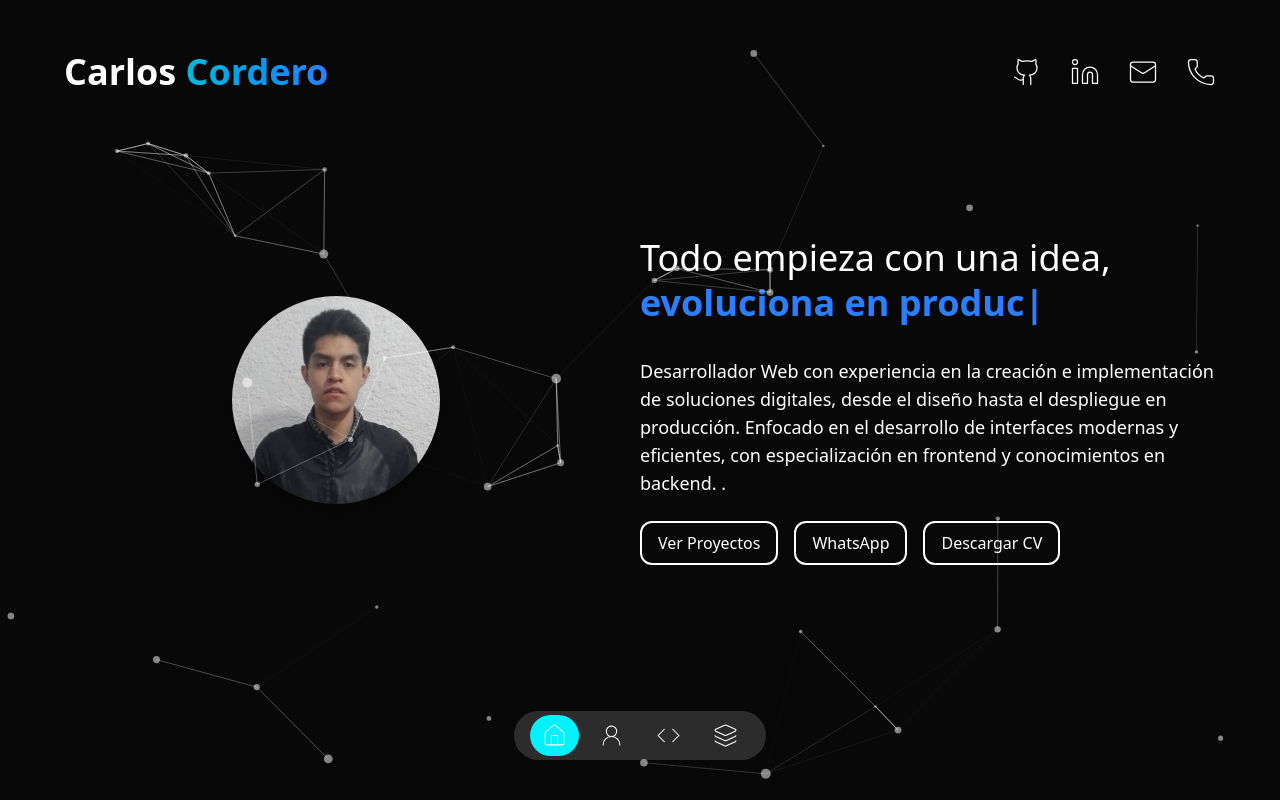
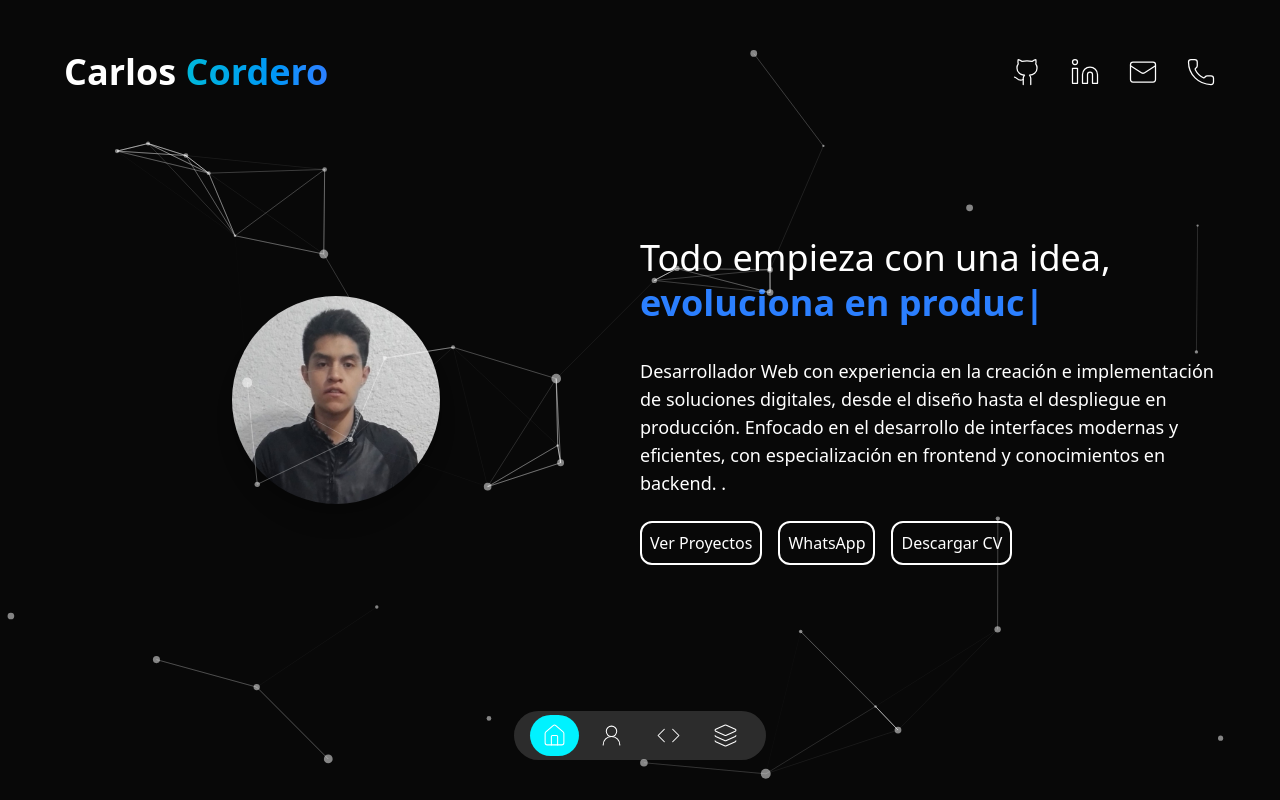
Before and after one commit to Carlos785XR08/Portfolio-Carlos-Cordero, a Next.js app: page / in a window 1280 px wide. Built offline with nearby package versions, Linux system fonts and the light colour scheme.

Commit message:
6 actualiza

```diff
--- a/src/app/Components/introduction.tsx
+++ b/src/app/Components/introduction.tsx
@@ -14,7 +14,7 @@ const Introduction = () => {
           <div className="
             rounded-full
             overflow-hidden
-            w-2 h-28
+            w-28 h-28
             sm:w-36 sm:h-36
             md:w-44 md:h-44
             lg:w-52 lg:h-52
@@ -34,7 +34,7 @@ const Introduction = () => {
         {/* 🧠 Texto */}
         <div className="flex flex-col justify-center items-center md:items-start max-w-xl mx-auto md:mx-0 text-center md:text-left">
 
-          <h1 className="mb-7 text-2xl leading-tight md:text-4xl md:mb-8">
+          <h1 className="mb-5 text-2xl leading-tight md:text-4xl md:mb-8">
             Todo empieza con una idea, <br />
             <TypeAnimation
               sequence={[
@@ -64,7 +64,7 @@ const Introduction = () => {
 
             <Link
               href="/portfolio"
-              className="px-4 py-2 border-2 rounded-xl hover:shadow-xl hover:shadow-white/50 transition-all"
+              className="px-2 py-2 border-2 rounded-xl hover:shadow-xl hover:shadow-white/50 transition-all"
             >
               Ver Proyectos
             </Link>
@@ -73,7 +73,7 @@ const Introduction = () => {
               href="https://wa.me/5215565315567"
               target="_blank"
               rel="noopener noreferrer"
-              className="px-4 py-2 border-2 rounded-xl hover:shadow-xl hover:shadow-white/50 transition-all"
+              className="px-2 py-2 border-2 rounded-xl hover:shadow-xl hover:shadow-white/50 transition-all"
               >
                  WhatsApp
             </a>
@@ -81,7 +81,7 @@ const Introduction = () => {
             <a
               href="/CV_Carlos_Arturo_Cordero_Núñez.pdf"
               download
-              className="px-4 py-2 border-2 rounded-xl hover:shadow-xl hover:shadow-white/50 transition-all"
+              className="px-2 py-2 border-2 rounded-xl hover:shadow-xl hover:shadow-white/50 transition-all"
             >
               Descargar CV
             </a>
```
